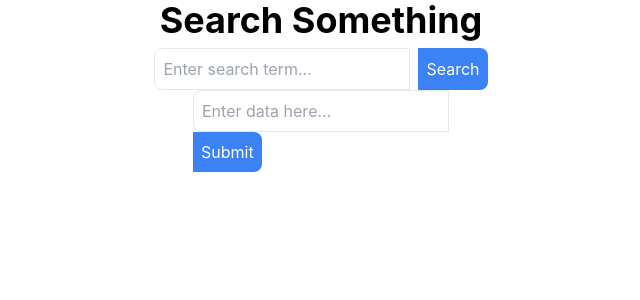
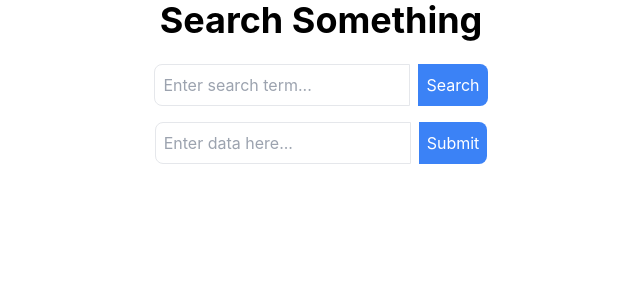
Before and after one commit to Daroowala/BoilerPlate, a React (Create React App) app: page /input in a window 1280 px wide. Shown: the top 300 px of the page, without its empty margins (319-959 px from the left). Built offline with nearby package versions, Linux system fonts and the light colour scheme.

Commit message:
all done

```diff
--- a/src/Inputbutton.js
+++ b/src/Inputbutton.js
@@ -12,6 +12,7 @@
 
     const handleSubmit = (e) => {
       e.preventDefault();
+      alert(`Submitted value: ${inputValue1}`);
     };
     return (
       <form onSubmit={handleSubmit}>
@@ -24,10 +25,12 @@
           className="border rounded-l-lg p-2 w-64"
           placeholder="Enter data here..."
         />
-      </div>
-      <button onClick={handleSearch}
+
+      <button
+      onClick={handleSearch}
       className="bg-blue-500 text-white p-2 rounded-r-lg hover:bg-blue-700" type="submit">Submit
       </button>
+      </div>
     </form>
     )
   };
@@ -37,10 +40,10 @@
   };
 
   return (
-    <div className="flex flex-col items-center">
-      <h1 className="text-4xl font-bold mb-2">Search Something</h1>
+    <div className="flex flex-col items-center space-y-4">
+      <h1 className="text-4xl font-bold mb-2 ">Search Something</h1>
 
-      <div className="flex space-x-2">
+      <div className="flex space-x-2 ">
         <input
           type="text"
           value={searchQuery}
@@ -50,7 +53,7 @@
         />
         <button
           onClick={handleSearch}
-          className="bg-blue-500 text-white p-2 rounded-r-lg hover:bg-blue-700"
+          className="bg-blue-500 text-white p-2 rounded-r-lg hover:bg-blue-700 "
         >
           Search
         </button>
```
